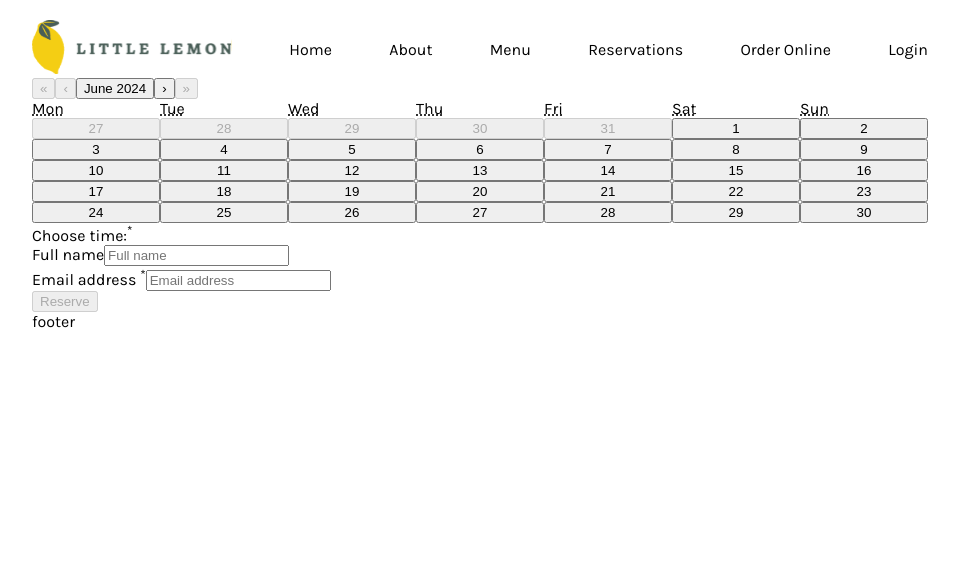
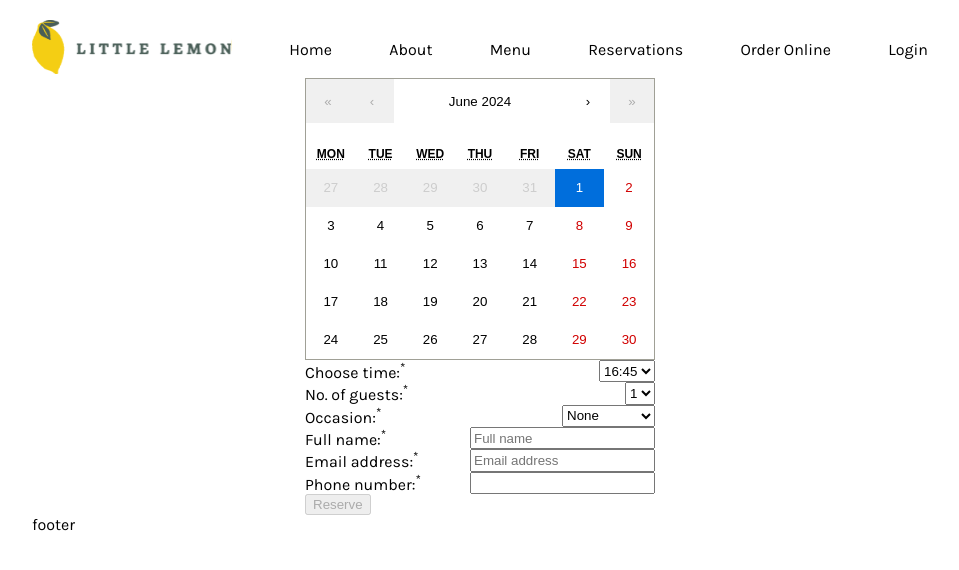
Before and after one commit to owenstanley/booking-app, a React (Create React App) app: page /reservations in a window 1280 px wide. Shown: the top 570 px of the page, without its empty margins (160-1119 px from the left). Built offline with nearby package versions, Linux system fonts and the light colour scheme; a web font is replaced by a local one.

Commit message:
fleshing out form component, adding some styling

```diff
--- a/src/App.css
+++ b/src/App.css
@@ -40,3 +40,14 @@ h1,
 h2 {
   font-family: "Markazi Text";
 }
+
+.form-container {
+  display: flex;
+  flex-direction: column;
+  align-items: center;
+}
+
+.Field {
+  display: flex;
+  justify-content: space-between;
+}
--- a/src/components/BookingForm.js
+++ b/src/components/BookingForm.js
@@ -3,14 +3,76 @@ import React from "react";
 import { useState } from "react";
 import Calendar from "react-calendar";
 import "react-time-picker/dist/TimePicker.css";
+import "react-calendar/dist/Calendar.css";
+
+/*Date.prototype.add15minutes = function () {
+  return new Date(this.setMinutes(this.getMinutes() + 15));
+};*/
+
+// TODO add final input fields
+// time validation with rounding up to 00 - e.g. 15:58 gives 15:15 as the next available time
+// form validation - feedback if e.g. email is wrong
+// css styling
+// lifting state up to main
 
 const BookingForm = () => {
   const today = new Date();
   const maxDate = new Date(new Date().setMonth(today.getMonth() + 3));
   const [dateReserved, setDateReserved] = useState(today);
-  const [timeReserved, setTimeReserved] = useState(today);
+  const [timeReserved, setTimeReserved] = useState("12:00");
+  const [numGuests, setNumGuests] = useState(1);
+  const [occasion, setOccasion] = useState("None");
+  const [addInfo, setAddInfo] = useState("");
   const [fullName, setFullName] = useState("");
   const [email, setEmail] = useState("");
+  const [phoneNumber, setPhonenNumber] = useState("");
+  const [promoEmails, setPromoEmails] = useState("");
+  const [privacyPolicy, setPrivacyPolicy] = useState("");
+
+  const arrOccasions = ["None", "Birthday", "Anniversary", "Other"];
+
+  const allTimes = [
+    "12:00",
+    "12:15",
+    "12:30",
+    "12:45",
+    "13:00",
+    "13:15",
+    "13:30",
+    "13:45",
+    "14:00",
+    "14:15",
+    "14:30",
+    "14:45",
+    "15:00",
+    "15:15",
+    "15:30",
+    "15:45",
+    "16:00",
+    "16:15",
+    "16:30",
+    "16:45",
+    "17:00",
+    "17:15",
+    "17:30",
+    "17:45",
+    "18:00",
+    "18:15",
+    "18:30",
+    "18:45",
+    "19:00",
+    "19:15",
+    "19:30",
+    "19:45",
+    "20:00",
+    "20:15",
+    "20:30",
+    "20:45",
+    "21:00",
+    "21:15",
+    "21:30",
+  ];
+  let availableTimes = allTimes;
 
   const handleSubmit = (e) => {
     e.preventDefault();
@@ -19,6 +81,29 @@ const BookingForm = () => {
 
   const getIsFormValid = () => {
     return fullName && validateEmail(email);
+  };
+
+  const getValidTimes = () => {
+    availableTimes = allTimes;
+    if (dateReserved.toLocaleDateString() === today.toLocaleDateString()) {
+      const hours = today.getHours();
+      const minutes =
+        (Math.round(today.getMinutes() / 15) * 15) % 60 < today.getMinutes()
+          ? ((Math.round(today.getMinutes() / 15) * 15) % 60) + 15
+          : (Math.round(today.getMinutes() / 15) * 15) % 60;
+      const currentTime = `${hours}:${minutes}`;
+      console.log(currentTime);
+      availableTimes.splice(0, availableTimes.indexOf(currentTime));
+    }
+  };
+
+  const generateOccaionOptions = () => {
+    return arrOccasions.map((occ) => <option value={occ}>{occ}</option>);
+  };
+
+  const generateTimeOptions = () => {
+    getValidTimes();
+    return availableTimes.map((time) => <option value={time}>{time}</option>);
   };
 
   const clearForm = () => {
@@ -35,8 +120,8 @@ const BookingForm = () => {
   };
 
   return (
-    <>
-      <form onSubmit={handleSubmit}>
+    <div className="form-container">
+      <form onSubmit={handleSubmit} className="reservations-form">
         <Calendar
           value={dateReserved}
           onChange={(value) => {
@@ -47,11 +132,56 @@ const BookingForm = () => {
           maxDate={maxDate}
           minDetail="year"
         />
-        <label>
-          Choose time:<sup>*</sup>
-        </label>
         <div className="Field">
-          <label>Full name</label>
+          <label>
+            Choose time:<sup>*</sup>
+          </label>
+          <select
+            value={timeReserved}
+            onChange={(e) => {
+              setTimeReserved(e.target.value);
+            }}
+          >
+            {generateTimeOptions()}
+          </select>
+        </div>
+        <div className="Field">
+          <label>
+            No. of guests:<sup>*</sup>
+          </label>
+          <select
+            value={numGuests}
+            onChange={(e) => {
+              setNumGuests(e.target.value);
+            }}
+          >
+            <option value="1">1</option>
+            <option value="2">2</option>
+            <option value="3">3</option>
+            <option value="4">4</option>
+            <option value="5">5</option>
+            <option value="6">6</option>
+            <option value="7">7</option>
+            <option value="8">8</option>
+          </select>
+        </div>
+        <div className="Field">
+          <label>
+            Occasion:<sup>*</sup>
+          </label>
+          <select
+            value={occasion}
+            onChange={(e) => {
+              setOccasion(e.target.value);
+            }}
+          >
+            {generateOccaionOptions()}
+          </select>
+        </div>
+        <div className="Field">
+          <label>
+            Full name:<sup>*</sup>
+          </label>
           <input
             value={fullName}
             onChange={(e) => {
@@ -62,7 +192,7 @@ const BookingForm = () => {
         </div>
         <div className="Field">
           <label>
-            Email address <sup>*</sup>
+            Email address:<sup>*</sup>
           </label>
           <input
             value={email}
@@ -72,11 +202,24 @@ const BookingForm = () => {
             placeholder="Email address"
           />
         </div>
+        <div className="Field">
+          <label>
+            Phone number:<sup>*</sup>
+          </label>
+          <input
+            type="tel"
+            value={phoneNumber}
+            onChange={(e) => {
+              setPhonenNumber(e.target.value);
+            }}
+            placeholder=""
+          />
+        </div>
         <button type="submit" disabled={!getIsFormValid()} onSubmit={clearForm}>
           Reserve
         </button>
       </form>
-    </>
+    </div>
   );
 };
 
```
